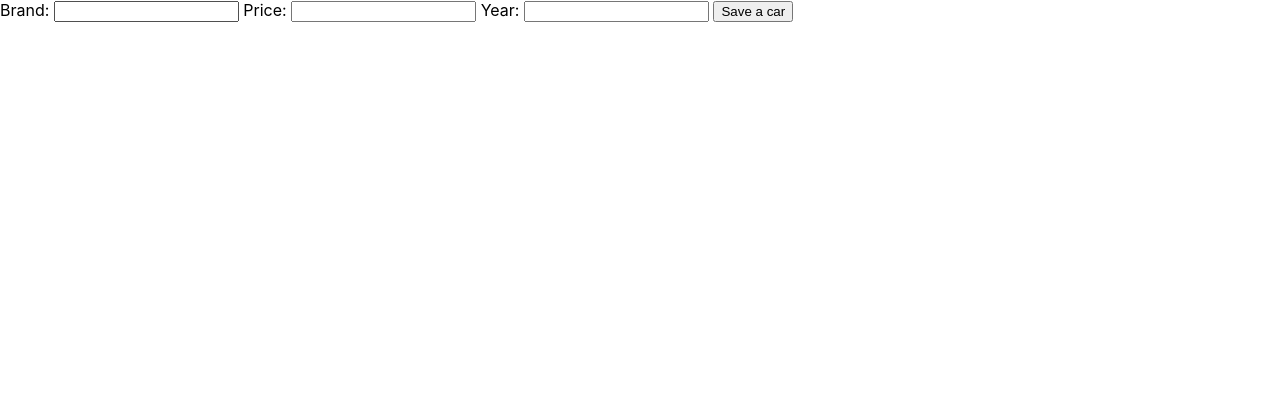
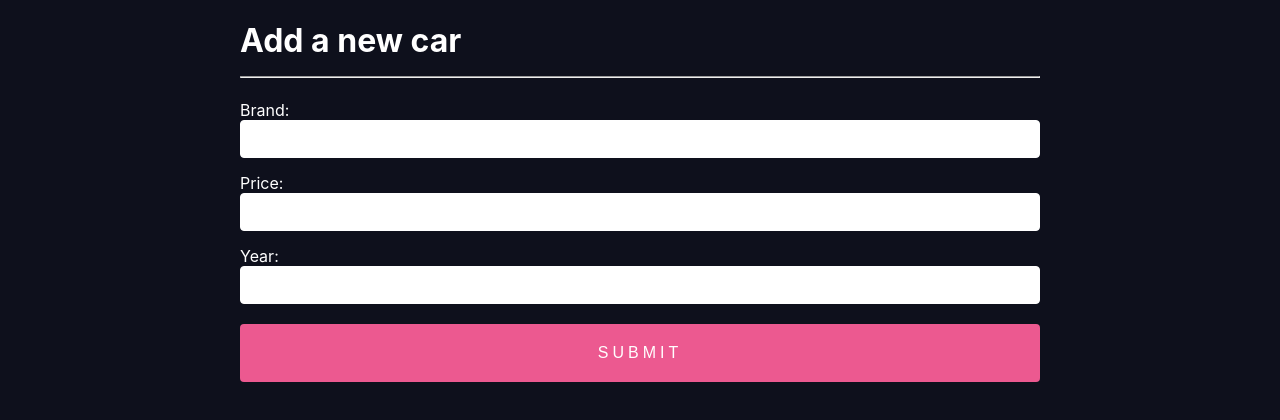
Before and after one commit to KlochkoMax/react-september21, a React (Create React App) app: page / in a window 1280 px wide. Shown: the top 420 px of the page. Built offline with nearby package versions, Linux system fonts and the light colour scheme.

Commit message:
hw5 cars with validations

```diff
--- a/src/components/Form/Form.js
+++ b/src/components/Form/Form.js
@@ -2,12 +2,16 @@ import React from 'react';
 import {useForm} from "react-hook-form";
 import {useDispatch} from "react-redux";
 
-
 import {addCar} from "../../store";
+import css from "./Form.module.css"
 
 const Form = () => {
 
-    let {handleSubmit,register,reset} = useForm();
+    let { handleSubmit,
+          register,
+          reset,
+          formState:{errors}
+        } = useForm({mode:"onBlur"});
 
     let dispatch = useDispatch();
 
@@ -17,12 +21,50 @@ const Form = () => {
     }
 
     return (
-        <div>
+        <div className={css.form}>
+            <h1>Add a new car<hr/></h1>
             <form onSubmit={handleSubmit(submit)}>
-                <label>Brand: <input type="text" {...register('brand')}/> </label>
-                <label>Price: <input type="text" {...register('price')}/> </label>
-                <label>Year: <input type="text" {...register('year')}/> </label>
-                <button>Save a car</button>
+
+                <label>Brand: <input
+                    type="text"
+                    {...register('brand',{
+                        required: 'Field is required!'
+                    })}/>
+                </label>
+                <div>
+                    {errors?.brand && <p>{errors?.brand?.message || "Error"}</p>}
+                </div>
+
+                <label>Price: <input
+                    type="text"
+                    {...register('price',{
+                        required: 'Field is required!',
+                    })}/>
+                </label>
+                <div>
+                    {errors?.price && <p>{errors?.price?.message || "Error"}</p>}
+                </div>
+
+                <label>Year:  <input
+                    type="text"
+                    {...register('year',{
+                        required:true,
+                        maxLength: {
+                            value:4,
+                            message:'Maximum 4 digits!'
+                        },
+                        minLength: {
+                            value:4,
+                            message:'Minimum 4 digits'
+                        }
+                    })}/>
+                </label>
+                <div>
+                    {errors?.year && <p>{errors?.year?.message || 'Field is required!' }</p>}
+                </div>
+
+                <input type="submit"/>
+
             </form>
         </div>
     );
--- /dev/null
+++ b/src/components/Form/Form.module.css
@@ -0,0 +1,131 @@
+.App {
+    font-family: sans-serif;
+    text-align: center;
+}
+body {
+    background: #0e101c;
+    font-family: -apple-system, BlinkMacSystemFont, "Segoe UI", "Roboto", "Oxygen",
+    "Ubuntu", "Cantarell", "Fira Sans", "Droid Sans", "Helvetica Neue",
+    sans-serif;
+    color: white;
+    padding: 0 20px 50px;
+}
+
+.h1 {
+    margin-top: 80px;
+    color: white;
+    font-size: 25px;
+    padding-bottom: 0px;
+}
+
+.form {
+    max-width: 800px;
+    margin: 0 auto;
+}
+
+.p {
+    color: #bf1650;
+    text-align: center;
+}
+
+select,
+input {
+    display: block;
+    box-sizing: border-box;
+    width: 100%;
+    border-radius: 4px;
+    border: 1px solid white;
+    padding: 10px 15px;
+    margin-bottom: 15px;
+    font-size: 14px;
+}
+
+.label,
+section > label {
+    line-height: 2;
+    text-align: left;
+    display: block;
+    margin-bottom: 13px;
+    margin-top: 20px;
+    color: white;
+    font-size: 14px;
+    font-weight: 200;
+}
+
+input[type="submit"],
+.button {
+    position: relative;
+    background: #ec5990;
+    color: white;
+    text-transform: uppercase;
+    border: none;
+    margin-top: 20px;
+    padding: 20px;
+    font-size: 16px;
+    font-weight: 100;
+    letter-spacing: 4px;
+    display: block;
+    appearance: none;
+    border-radius: 4px;
+    width: 100%;
+    font-weight: lighter;
+    transition: 0.3s all;
+}
+
+.buttonBlack {
+    background: black;
+    border: 1px solid white;
+}
+
+.App {
+    max-width: 600px;
+    margin: 0 auto;
+}
+
+.container {
+    display: grid;
+    grid-template-columns: 1fr 1fr;
+    grid-gap: 20px;
+}
+
+.counter {
+    font-weight: 400;
+    background: white;
+    color: black;
+    padding: 10px 15px;
+    border-radius: 4px;
+    position: fixed;
+    top: 20px;
+    right: 30px;
+    z-index: 9999999;
+}
+
+button[type="button"] {
+    padding: 5px;
+    background: #516391;
+    color: white;
+    letter-spacing: 0px;
+    text-transform: none;
+    padding: 10px;
+    letter-spacing: 1px;
+}
+
+input[type="submit"]:hover,
+button[type="button"]:hover {
+    background: #bf1650;
+    color: white;
+}
+
+input[type="submit"]:active {
+    transition: 0.3s all;
+    top: 2px;
+}
+
+.preact {
+    opacity: 0;
+    color: white;
+}
+
+.preact:hover {
+    opacity: 1;
+}
--- a/src/components/index.js
+++ b/src/components/index.js
@@ -0,0 +1,3 @@
+export * from "./Car/Car"
+export * from "./Cars/Cars"
+export * from "./Form/Form"
```
